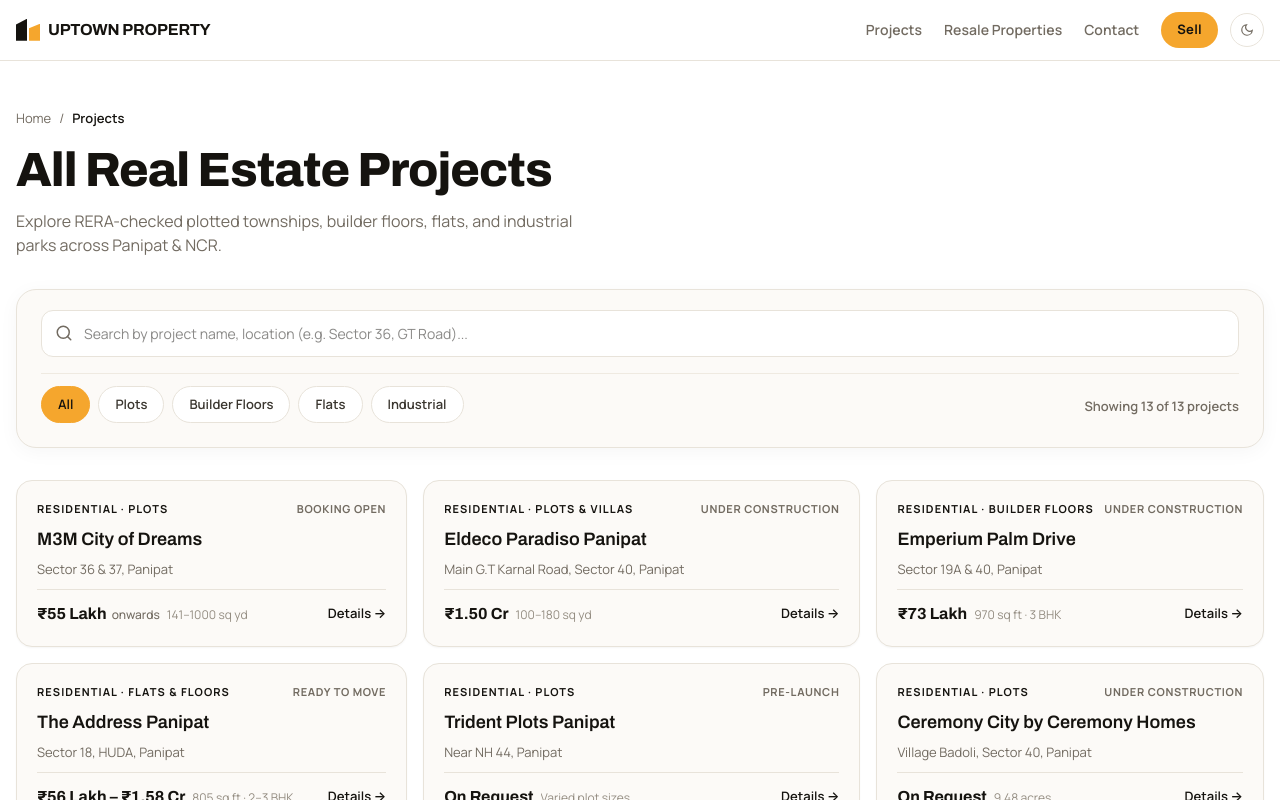
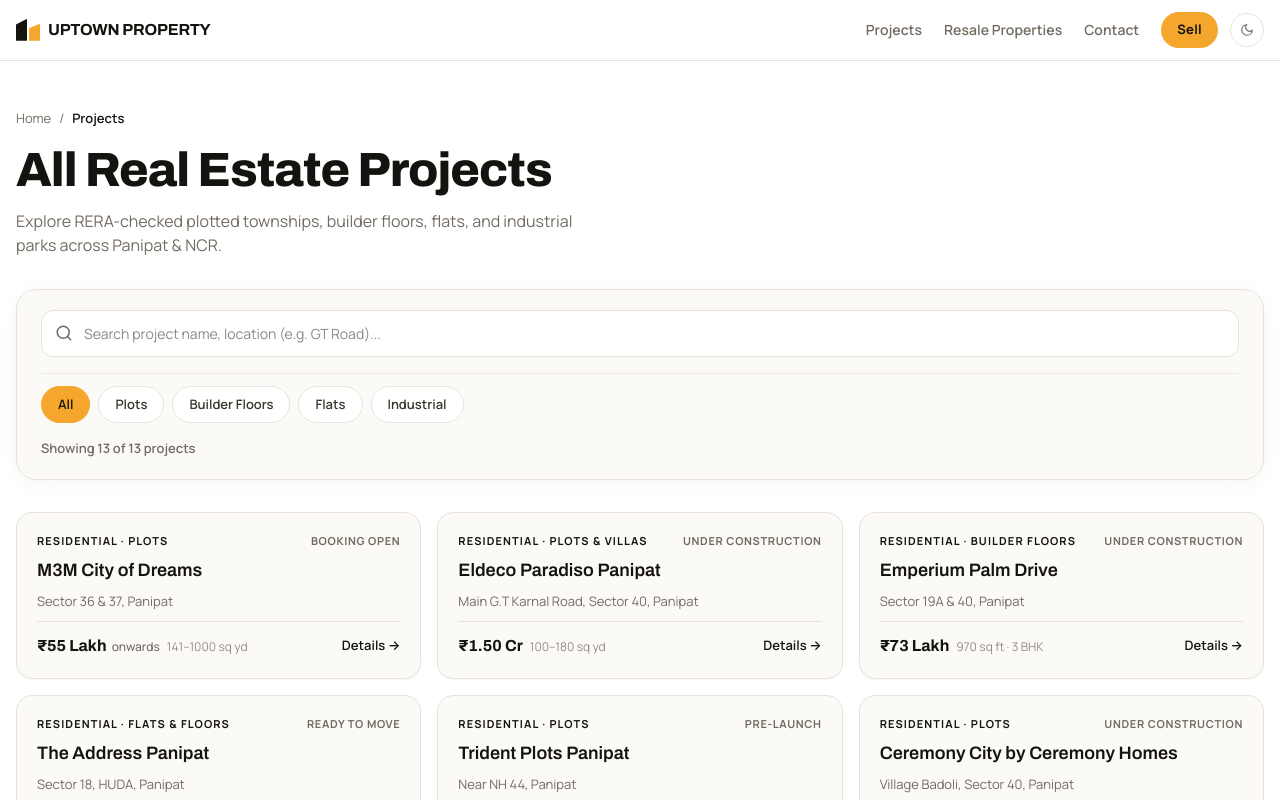
Before and after one commit to uptwnp/uptwnwebsite, a Next.js app: page /projects in a window 1280 px wide. Shown: the top 800 px of the page. Built offline with nearby package versions, Linux system fonts and the light colour scheme.

Commit message:
Fix horizontal flexbox overflow on projects listing page

```diff
--- a/src/components/ProjectCard.tsx
+++ b/src/components/ProjectCard.tsx
@@ -8,7 +8,7 @@
   return (
     <Link
       href={`/projects/${project.slug}`}
-      className="card-hover"
+      className="card-hover project-card"
       style={{
         background: 'var(--card)',
         border: '1px solid var(--border)',
@@ -20,14 +20,19 @@
         gap: 10,
         color: 'var(--ink)',
         textDecoration: 'none',
+        width: '100%',
+        boxSizing: 'border-box',
+        overflow: 'hidden',
+        minWidth: 0,
       }}
     >
       {/* Tag & Status */}
       <div style={{
         display: 'flex', alignItems: 'center', justifyContent: 'space-between',
         gap: 8, fontSize: 11, fontWeight: 700, letterSpacing: '0.1em', textTransform: 'uppercase',
+        width: '100%', minWidth: 0,
       }}>
-        <span style={{ color: 'var(--acc)', overflow: 'hidden', textOverflow: 'ellipsis', whiteSpace: 'nowrap' }}>
+        <span style={{ color: 'var(--acc)', overflow: 'hidden', textOverflow: 'ellipsis', whiteSpace: 'nowrap', minWidth: 0, flex: 1 }}>
           {tagLabel}
         </span>
         <span style={{ color: 'var(--muted)', letterSpacing: '0.06em', whiteSpace: 'nowrap', flexShrink: 0 }}>
@@ -36,12 +41,12 @@
       </div>
 
       {/* Title */}
-      <h3 style={{ margin: 0, fontFamily: 'Archivo, sans-serif', fontWeight: 600, fontSize: 18, lineHeight: 1.25 }}>
+      <h3 style={{ margin: 0, fontFamily: 'Archivo, sans-serif', fontWeight: 600, fontSize: 18, lineHeight: 1.25, wordBreak: 'break-word' }}>
         {project.title}
       </h3>
 
       {/* Location */}
-      <p style={{ margin: 0, fontSize: 13, color: 'var(--muted)', lineHeight: 1.45 }}>
+      <p style={{ margin: 0, fontSize: 13, color: 'var(--muted)', lineHeight: 1.45, wordBreak: 'break-word' }}>
         {project.location}
       </p>
 
@@ -50,17 +55,18 @@
         display: 'flex', alignItems: 'center', justifyContent: 'space-between',
         gap: 10, marginTop: 'auto', paddingTop: 12,
         borderTop: '1px solid var(--border)',
+        width: '100%', minWidth: 0,
       }}>
-        <div style={{ display: 'flex', alignItems: 'baseline', gap: 5, minWidth: 0, overflow: 'hidden' }}>
-          <span style={{ fontFamily: 'Archivo, sans-serif', fontWeight: 700, fontSize: 16, color: 'var(--ink)', whiteSpace: 'nowrap' }}>
+        <div style={{ display: 'flex', alignItems: 'baseline', gap: 5, minWidth: 0, flex: 1, overflow: 'hidden' }}>
+          <span style={{ fontFamily: 'Archivo, sans-serif', fontWeight: 700, fontSize: 16, color: 'var(--ink)', whiteSpace: 'nowrap', flexShrink: 0 }}>
             {main}
           </span>
           {onwards && (
-            <span style={{ fontSize: 12, fontWeight: 500, color: 'var(--muted)', whiteSpace: 'nowrap' }}>
+            <span style={{ fontSize: 12, fontWeight: 500, color: 'var(--muted)', whiteSpace: 'nowrap', flexShrink: 0 }}>
               {onwards}
             </span>
           )}
-          <span style={{ fontSize: 12, color: 'var(--faint)', whiteSpace: 'nowrap', overflow: 'hidden', textOverflow: 'ellipsis', marginLeft: 2 }}>
+          <span style={{ fontSize: 12, color: 'var(--faint)', whiteSpace: 'nowrap', overflow: 'hidden', textOverflow: 'ellipsis', marginLeft: 2, flexShrink: 1 }}>
             {project.area}
           </span>
         </div>
--- a/src/components/ProjectsClient.tsx
+++ b/src/components/ProjectsClient.tsx
@@ -48,8 +48,8 @@
   return (
     <>
       <Navbar />
-      <main style={{ background: 'var(--bg)', minHeight: '100vh', paddingBottom: 80 }}>
-        <div className="container" style={{ padding: '48px 16px' }}>
+      <main style={{ background: 'var(--bg)', minHeight: '100vh', paddingBottom: 80, width: '100%', maxWidth: '100vw', overflowX: 'hidden' }}>
+        <div className="container" style={{ padding: '48px 16px', width: '100%', boxSizing: 'border-box' }}>
 
           {/* Breadcrumb */}
           <div style={{ display: 'flex', alignItems: 'center', gap: 8, fontSize: 13, color: 'var(--muted)', marginBottom: 16 }}>
@@ -67,7 +67,7 @@
           </p>
 
           {/* Search & Filter Controls */}
-          <div style={{
+          <div className="search-filter-box" style={{
             background: 'var(--card)',
             border: '1px solid var(--border)',
             borderRadius: 20,
@@ -77,16 +77,20 @@
             gap: 16,
             boxShadow: '0 4px 20px var(--shadow)',
             marginBottom: 32,
+            width: '100%',
+            maxWidth: '100%',
+            boxSizing: 'border-box',
+            overflow: 'hidden',
           }}>
             {/* Search Bar */}
-            <div style={{ position: 'relative', width: '100%' }}>
+            <div style={{ position: 'relative', width: '100%', minWidth: 0 }}>
               <svg width="18" height="18" viewBox="0 0 24 24" fill="none" stroke="var(--muted)" strokeWidth="2" strokeLinecap="round" strokeLinejoin="round" style={{ position: 'absolute', left: 14, top: '50%', transform: 'translateY(-50%)', pointerEvents: 'none' }}>
                 <circle cx="11" cy="11" r="8"/>
                 <line x1="21" y1="21" x2="16.65" y2="16.65"/>
               </svg>
               <input
                 type="text"
-                placeholder="Search by project name, location (e.g. Sector 36, GT Road)..."
+                placeholder="Search project name, location (e.g. GT Road)..."
                 value={searchQuery}
                 onChange={e => setSearchQuery(e.target.value)}
                 style={{
@@ -98,6 +102,7 @@
                   color: 'var(--ink)',
                   fontSize: 14,
                   outline: 'none',
+                  boxSizing: 'border-box',
                   transition: 'border-color 0.15s',
                 }}
                 onFocus={e => e.currentTarget.style.borderColor = 'var(--gold)'}
@@ -126,8 +131,19 @@
               gap: 12,
               paddingTop: 12,
               borderTop: '1px solid var(--divider)',
+              width: '100%',
+              minWidth: 0,
+              maxWidth: '100%',
             }}>
-              <div className="scrollbar-none" style={{ display: 'flex', gap: 8, overflowX: 'auto', paddingBottom: 4 }}>
+              <div className="scrollbar-none" style={{
+                display: 'flex',
+                gap: 8,
+                overflowX: 'auto',
+                paddingBottom: 4,
+                width: '100%',
+                minWidth: 0,
+                maxWidth: '100%',
+              }}>
                 {TYPE_TABS.map(tab => {
                   const active = tab === selectedType;
                   return (
@@ -176,6 +192,8 @@
               display: 'grid',
               gridTemplateColumns: 'repeat(3, 1fr)',
               gap: 16,
+              width: '100%',
+              boxSizing: 'border-box',
             }} className="projects-listing-grid">
               {filteredProjects.map(project => (
                 <ProjectCard key={project.slug} project={project} />
@@ -190,6 +208,8 @@
               border: '1px dashed var(--outline)',
               borderRadius: 24,
               margin: '20px 0',
+              width: '100%',
+              boxSizing: 'border-box',
             }}>
               <div style={{ fontSize: 40, marginBottom: 12 }}>🔍</div>
               <h3 style={{ fontFamily: 'Archivo, sans-serif', fontSize: 20, margin: '0 0 8px', color: 'var(--ink)' }}>
@@ -215,12 +235,26 @@
       </main>
 
       <style>{`
-        @media (max-width: 820px) {
+        .projects-listing-grid {
+          display: grid;
+          grid-template-columns: repeat(3, 1fr);
+          gap: 16px;
+          width: 100%;
+        }
+
+        @media (max-width: 768px) {
+          .search-filter-box {
+            padding: 16px 14px !important;
+            border-radius: 16px !important;
+            margin-bottom: 20px !important;
+          }
           .projects-listing-grid {
             grid-template-columns: 1fr !important;
+            gap: 14px !important;
           }
         }
-        @media (min-width: 821px) and (max-width: 1100px) {
+
+        @media (min-width: 769px) and (max-width: 1024px) {
           .projects-listing-grid {
             grid-template-columns: repeat(2, 1fr) !important;
           }
```
